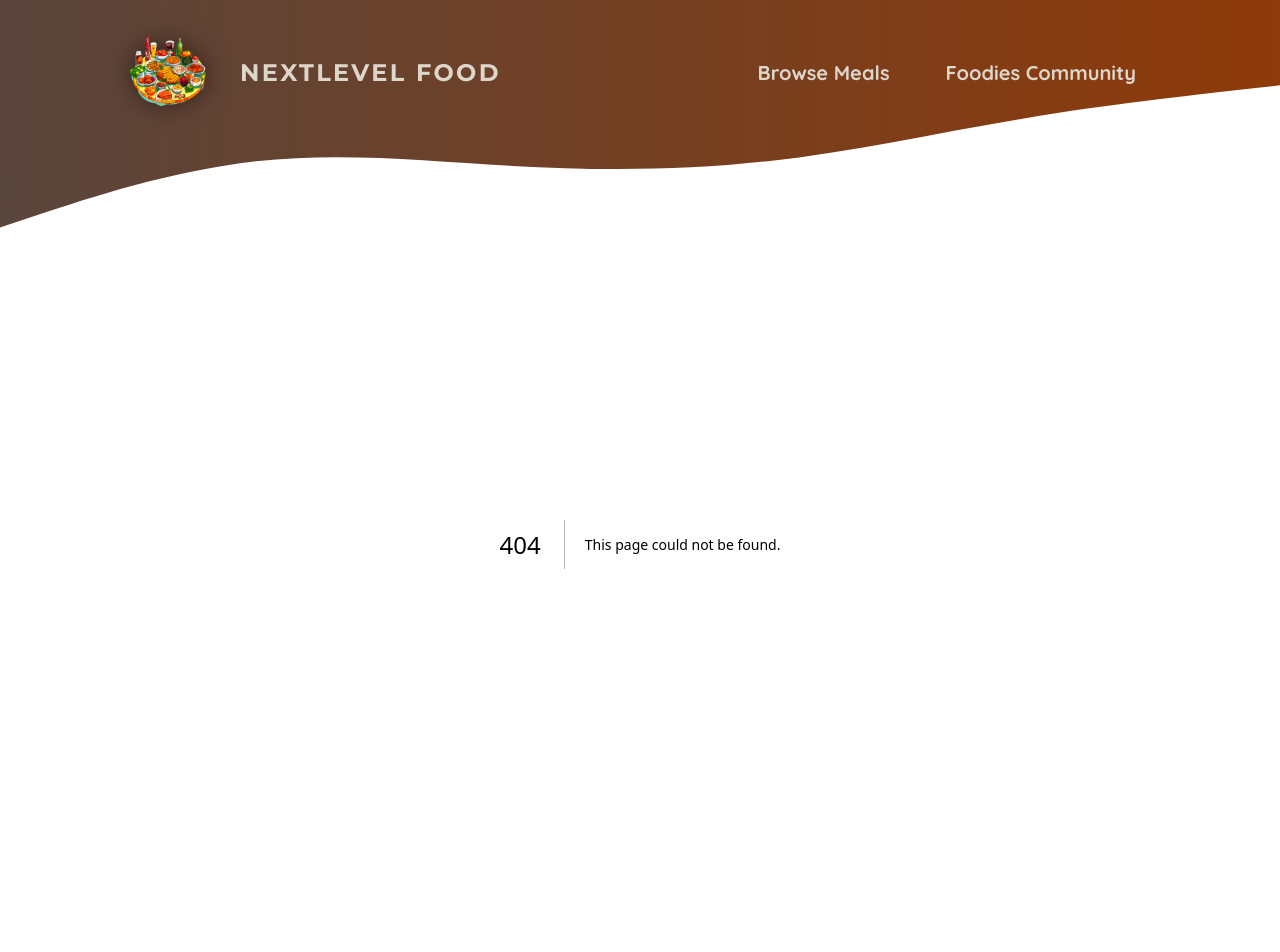
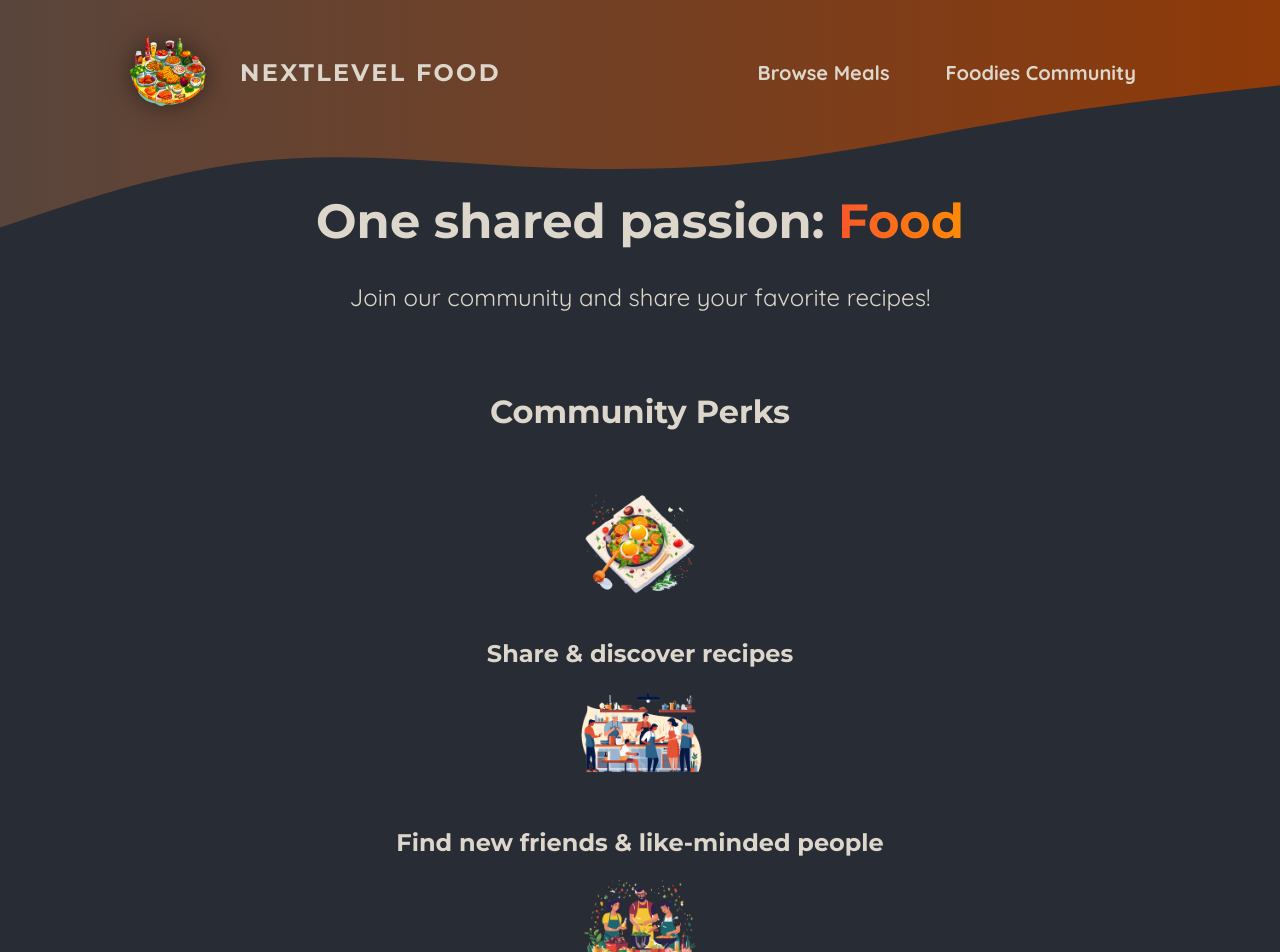
Before and after one commit to dasom0801/foodies, a Next.js app: page /community in a window 1280 px wide. Before the commit this address had no page. Shown: the top 952 px of the page. Built offline with nearby package versions, Linux system fonts and the light colour scheme.

Commit message:
커뮤니티 페이지 콘텐츠 추가

```diff
--- /dev/null
+++ b/app/community/page.js
@@ -0,0 +1,40 @@
+import Image from 'next/image';
+
+import mealIcon from '@/assets/icons/meal.png';
+import communityIcon from '@/assets/icons/community.png';
+import eventsIcon from '@/assets/icons/events.png';
+import classes from './page.module.css';
+
+export default function CommunityPage() {
+  return (
+    <>
+      <header className={classes.header}>
+        <h1>
+          One shared passion: <span className={classes.highlight}>Food</span>
+        </h1>
+        <p>Join our community and share your favorite recipes!</p>
+      </header>
+      <main className={classes.main}>
+        <h2>Community Perks</h2>
+
+        <ul className={classes.perks}>
+          <li>
+            <Image src={mealIcon} alt="A delicious meal" />
+            <p>Share & discover recipes</p>
+          </li>
+          <li>
+            <Image src={communityIcon} alt="A crowd of people, cooking" />
+            <p>Find new friends & like-minded people</p>
+          </li>
+          <li>
+            <Image
+              src={eventsIcon}
+              alt="A crowd of people at a cooking event"
+            />
+            <p>Participate in exclusive events</p>
+          </li>
+        </ul>
+      </main>
+    </>
+  );
+}
--- /dev/null
+++ b/app/community/page.module.css
@@ -0,0 +1,61 @@
+.header {
+    gap: 3rem;
+    margin: 3rem auto 5rem auto;
+    width: 90%;
+    max-width: 75rem;
+    color: #ddd6cb;
+    font-size: 1.5rem;
+    text-align: center;
+}
+
+.header h1 {
+    font-family: 'Montserrat', sans-serif;
+}
+
+.highlight {
+    background: linear-gradient(90deg, #f9572a, #ff8a05);
+    background-clip: text;
+    -webkit-background-clip: text;
+    -webkit-text-fill-color: transparent;
+}
+
+.main {
+    width: 90%;
+    max-width: 40rem;
+    margin: 0 auto;
+    text-align: center;
+}
+
+.main h2 {
+    font-family: 'Montserrat', sans-serif;
+    font-size: 2rem;
+    margin-bottom: 3rem;
+    color: #ddd6cb;
+}
+
+.perks {
+    list-style: none;
+    margin: 3rem 0;
+    padding: 0;
+}
+
+.perks li {
+    display: flex;
+    flex-direction: column;
+    align-items: center;
+    gap: 2rem;
+}
+
+.perks img {
+    width: 8rem;
+    height: 8rem;
+    object-fit: contain;
+}
+
+.perks p {
+    font-family: 'Montserrat', sans-serif;
+    font-size: 1.5rem;
+    font-weight: bold;
+    margin: 0;
+    color: #ddd6cb;
+}
```
